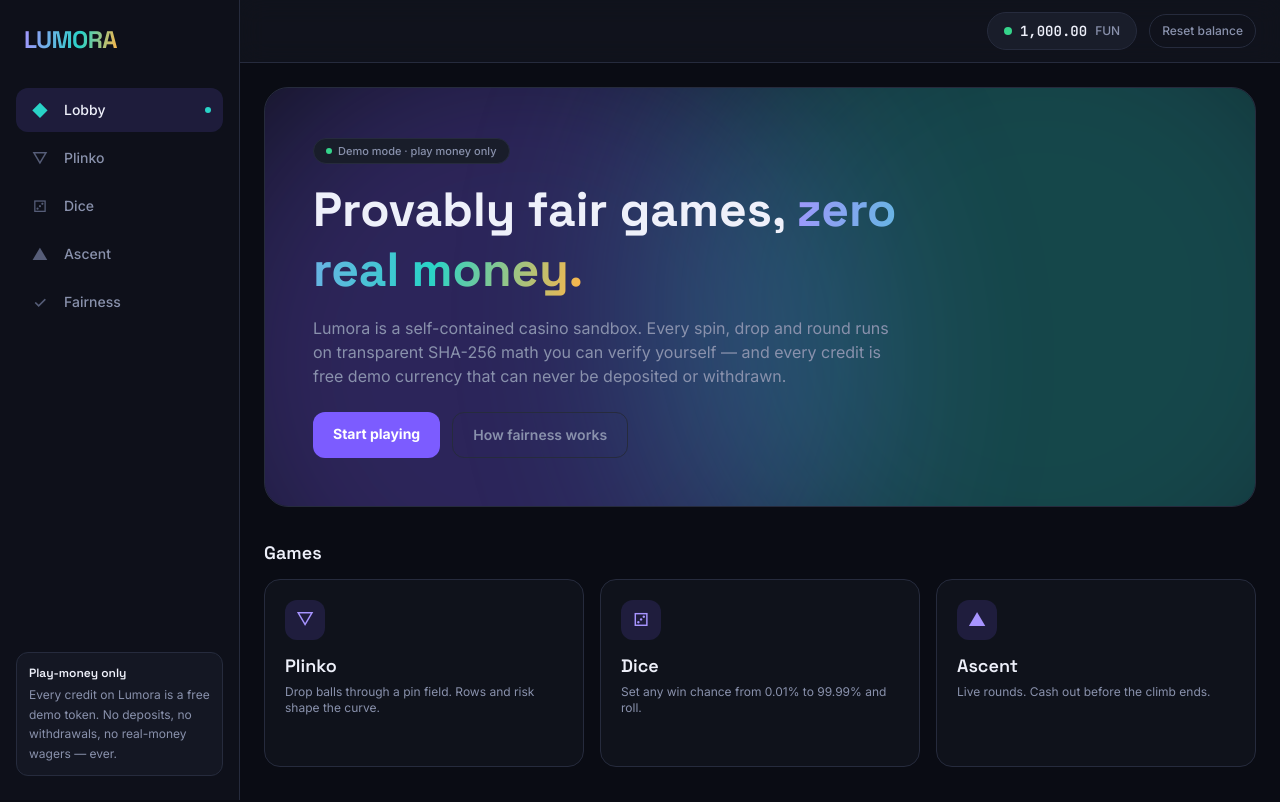
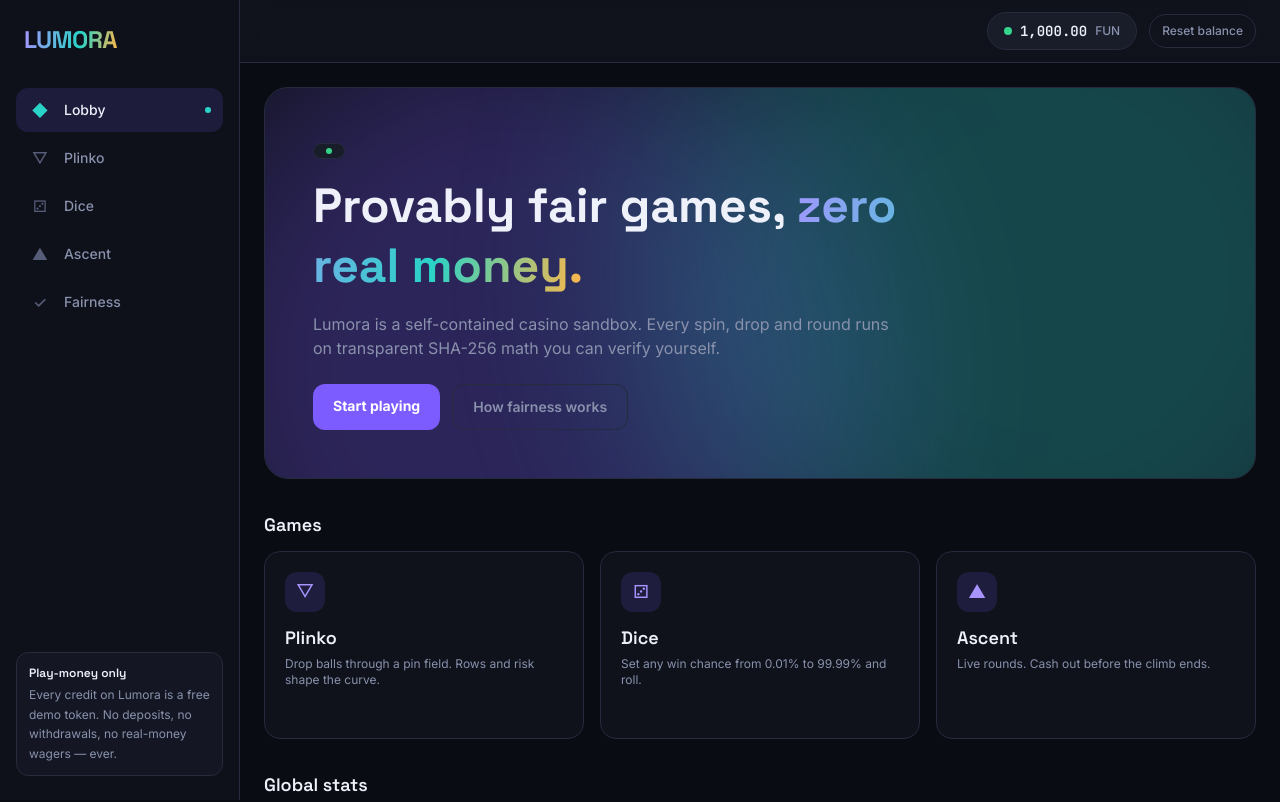
Before and after one commit to syncgamblesbusiness-hub/lumaro-casino, a Next.js app in the folder lumora-casino/lumora-casino/: page / in a window 1280 px wide. Shown: the top 802 px of the page. Built offline with nearby package versions, Linux system fonts and the light colour scheme.

Commit message:
Update page.tsx

```diff
--- a/lumora-casino/lumora-casino/src/app/page.tsx
+++ b/lumora-casino/lumora-casino/src/app/page.tsx
@@ -39,15 +39,14 @@ export default function LobbyPage() {
         <div className="aurora-field" />
         <div className="relative z-10 max-w-2xl">
           <span className="inline-flex items-center gap-1.5 rounded-full border border-surface-line bg-surface-raised px-3 py-1 text-[11px] font-medium text-text-muted">
-            <span className="h-1.5 w-1.5 rounded-full bg-win" /> Demo mode · play money only
+            <span className="h-1.5 w-1.5 rounded-full bg-win" />
           </span>
           <h1 className="mt-4 font-display text-4xl font-bold leading-tight md:text-5xl">
             Provably fair games,<span className="text-gradient-aurora"> zero real money.</span>
           </h1>
           <p className="mt-4 max-w-xl text-sm text-text-muted md:text-base">
             Lumora is a self-contained casino sandbox. Every spin, drop and round runs on
-            transparent SHA-256 math you can verify yourself — and every credit is free demo
-            currency that can never be deposited or withdrawn.
+            transparent SHA-256 math you can verify yourself.
           </p>
           <div className="mt-6 flex flex-wrap gap-3">
             <Link
```
